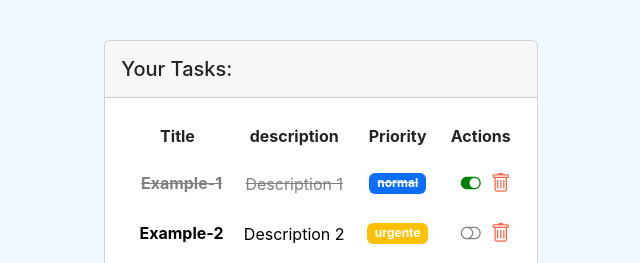
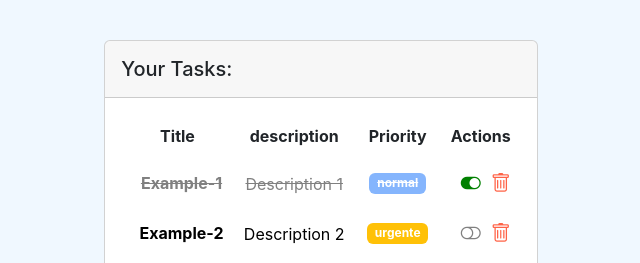
Before and after one commit to StivenAAmayaS/Aprendiendo-React-en-OB, a React (Create React App) app: page / in a window 1280 px wide. Shown: the top 263 px of the page, without its empty margins (319-959 px from the left). Built offline with nearby package versions, Linux system fonts and the light colour scheme.

Commit message:
Changes in task.

```diff
--- a/src/components/pure/task.jsx
+++ b/src/components/pure/task.jsx
@@ -21,7 +21,7 @@ const TaskComponent = ({ task, complete,  remove }) => {
    * depending on the level of the task
    *  */
 
-  const lineThrough = task.completed ? "text-decoration-line-through" : "";
+  const lineThrough = task.completed ? "text-decoration-line-through opacity-50" : "";
 
   const taskLevelBadge = () => {
     switch (task.level) {
```
